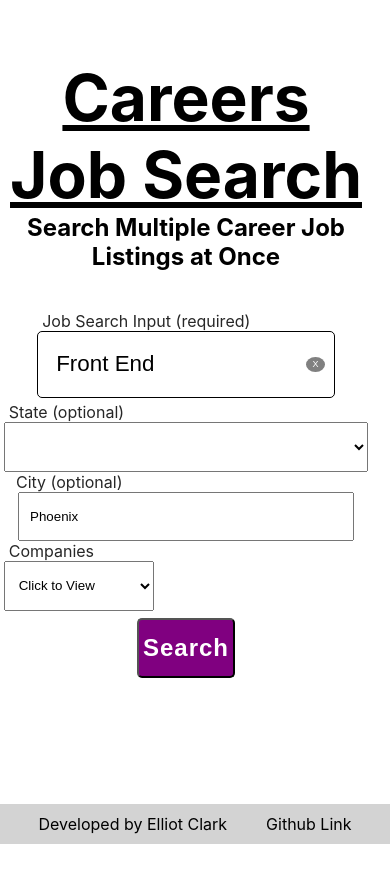
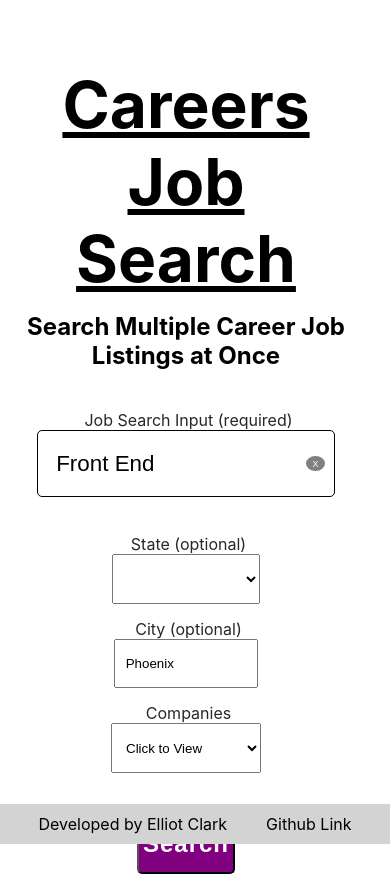
Before and after one commit to Elliot-Clark/Career-Job-Scraper, a React (Create React App) app in the folder client/: page / in a window 390 px wide. Before the commit the page ends 844 px from the top, so only its background shows below. Built offline with nearby package versions, Linux system fonts and the light colour scheme.

Commit message:
Responsive Design changes

```diff
--- a/client/src/components/clientInput/checkbox.css
+++ b/client/src/components/clientInput/checkbox.css
@@ -11,6 +11,12 @@
      -moz-user-select: none;
       -ms-user-select: none;
           user-select: none;
+}
+
+@media screen and (max-width: 500px) {
+  #checkboxContainer {
+    margin: 0 auto;
+  }
 }
 
 #checkboxContainer .multiselect {
--- a/client/src/components/clientInput/checkbox.scss
+++ b/client/src/components/clientInput/checkbox.scss
@@ -3,6 +3,10 @@
     display: flex;
     flex-direction: column;
     user-select: none;
+
+    @media screen and (max-width: 500px) {
+        margin: 0 auto;
+    }
 
     .multiselect {
         position: relative;
--- a/client/src/components/clientInput/clientInput.css
+++ b/client/src/components/clientInput/clientInput.css
@@ -7,6 +7,13 @@
   font-size: 4rem;
   margin: 40px 0 0;
   text-decoration: underline;
+}
+
+@media screen and (max-width: 500px) {
+  #inputArea h1 {
+    margin: 2%;
+    padding: 2%;
+  }
 }
 
 #inputArea h2 {
@@ -24,6 +31,12 @@
   text-align: left;
   color: #272727;
   padding-left: 5px;
+}
+
+@media screen and (max-width: 500px) {
+  #inputArea label {
+    text-align: center;
+  }
 }
 
 #inputArea #jobSearchInputContainer {
@@ -104,6 +117,7 @@
     -webkit-box-direction: normal;
         -ms-flex-direction: column;
             flex-direction: column;
+    margin: 10%;
   }
 }
 
@@ -115,6 +129,13 @@
   -webkit-box-direction: normal;
       -ms-flex-direction: column;
           flex-direction: column;
+}
+
+@media screen and (max-width: 500px) {
+  #inputArea #stateCityCompanies #stateInputContainer {
+    width: 50%;
+    margin: 0 auto;
+  }
 }
 
 #inputArea #stateCityCompanies #stateInput {
@@ -139,10 +160,23 @@
   margin: 0 2%;
 }
 
+@media screen and (max-width: 500px) {
+  #inputArea #stateCityCompanies #cityInputContainer {
+    margin: 5% auto;
+  }
+}
+
 #inputArea #stateCityCompanies #cityInputContainer #cityInput {
   height: 45px;
   margin: 0% 2%;
   padding: 0 10px;
+}
+
+@media screen and (max-width: 500px) {
+  #inputArea #stateCityCompanies #cityInputContainer #cityInput {
+    width: 60%;
+    margin: 0 auto;
+  }
 }
 
 #inputArea #stateCityCompanies #cityInputContainer #cityInput:focus {
--- a/client/src/components/clientInput/clientInput.scss
+++ b/client/src/components/clientInput/clientInput.scss
@@ -8,6 +8,12 @@ $font-color: #272727;
         font-size: 4rem;
         margin: 40px 0 0;
         text-decoration: underline;
+
+
+        @media screen and (max-width: 500px) {
+            margin: 2%;
+            padding: 2%;
+        }
     }
 
     h2 {
@@ -26,6 +32,9 @@ $font-color: #272727;
         color: $font-color;
         padding-left: 5px;
 
+        @media screen and (max-width: 500px) {
+            text-align: center;
+        }
     }
 
     #jobSearchInputContainer {
@@ -85,11 +94,17 @@ $font-color: #272727;
 
         @media screen and (max-width: 500px) {
             flex-direction: column;
+            margin: 10%;
         }
 
         #stateInputContainer {
             display: flex;
             flex-direction: column;
+
+            @media screen and (max-width: 500px) {
+                width: 50%;
+                margin: 0 auto;
+            }
         }
 
         #stateInput {
@@ -108,10 +123,19 @@ $font-color: #272727;
             flex-direction: column;
             margin: 0 2%;
 
+            @media screen and (max-width: 500px) {
+                margin: 5% auto;
+            }
+
             #cityInput {
                 height: 45px;
                 margin: 0% 2%;
                 padding: 0 10px;
+
+                @media screen and (max-width: 500px) {
+                    width: 60%;
+                    margin: 0 auto;
+                }
 
                 &:focus {
                     outline: #c1e0fe solid 3px;
```
Also changed, not shown: 2 other files (tests, documents, lock files or other folders).
